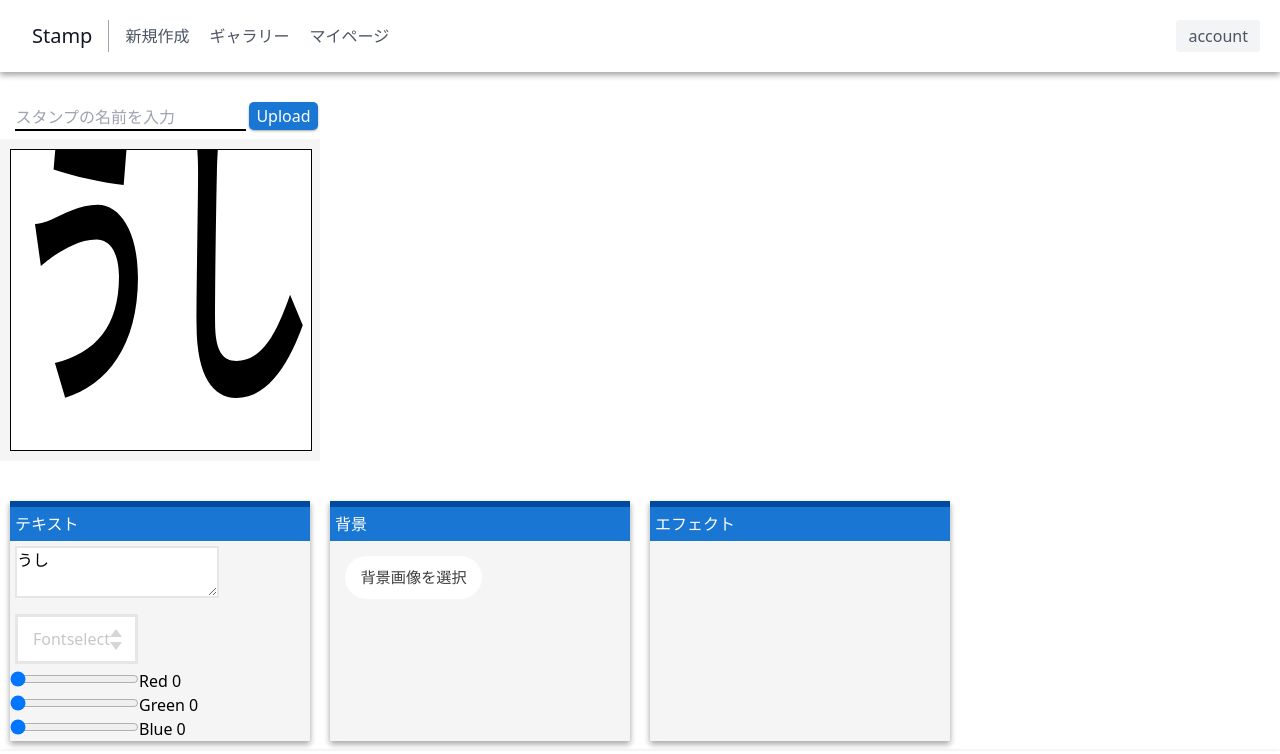
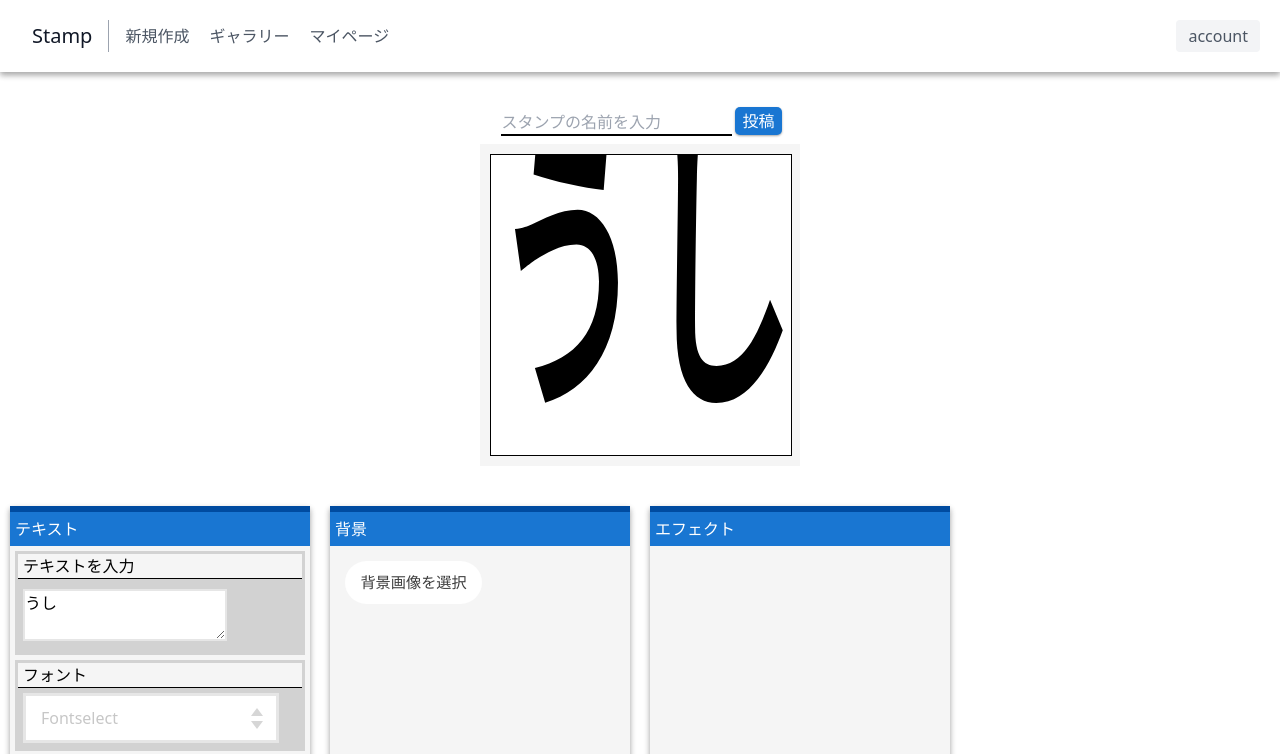
Before and after one commit to hackathon-22-spring-14/hackathon-22-spring-14-frontend, a Vue app: page / in a window 1280 px wide. Shown: the top 754 px of the page. Built offline with nearby package versions, Linux system fonts and the light colour scheme.

Commit message:
StampCardのデザインを変更

```diff
--- a/src/components/molecules/StampCard.vue
+++ b/src/components/molecules/StampCard.vue
@@ -1,5 +1,6 @@
 <template>
   <div id="stampCard" class="card">
+    <div class="card-top"></div>
     <!-- Cover -->
     <div class="card-cover">
       <p class="card-title">No.{{ num.toString() }} : {{ name }}</p>
@@ -39,10 +40,16 @@ export default defineComponent({
   display: flex;
   flex-direction: column;
   margin: 10px;
+  box-shadow: var(--standardShadow)
+}
+.card-top {
+  height: 5px;
+  background-color: var(--primaryDark);
 }
 .card-title {
-  padding: 5px;
-  background-color: whitesmoke;
+  padding: 5px 5px 5px 10px;
+  background-color: var(--primary);
+  color: var(--textOnPrimary)
 }
 
 .card-cover {
--- a/src/components/pages/CreatePage.vue
+++ b/src/components/pages/CreatePage.vue
@@ -1,26 +1,27 @@
 <template>
 <div class="stamp">
+  <div style="width:fit-content;">
     <div class="upload">
     <input v-model="title" placeholder="スタンプの名前を入力" class="stamp-title"/>
     <div class="upload-section">
-      <button @click="createStamp">Upload</button>
+      <button @click="createStamp">投稿</button>
     </div>
     </div>
     <div class="preview">
       <CanvasPreview />
     </div>
   </div>
+</div>
   <div class="setting-box">
     <div class="setting-text">
       <div class="box-top"></div>
       <p class="box-title">テキスト</p>
+      <div class="items">
+        <p class="items-title">テキストを入力</p>
         <textarea v-model="text" class="main-textarea"></textarea>
-      <div id="v-model-radiobutton" class="font-select">
-        <!--<input v-model="picked" type="radio" value="san-serif" />
-        <label for="san-serif">san-serif</label>
-        <br />
-        <input v-model="picked" type="radio" value="fantasy" />
-        <label for="fantasy">fantasy</label>-->
+      </div>
+      <div class="items">
+        <p class="items-title">フォント</p>
         <PulldownSelect
         :options="['san-serif', 'fantasy']"
         placeholder="Fontselect"
@@ -28,6 +29,8 @@
         @selected="picked = $event"
         />
       </div>
+      <div class="items">
+        <p class="items-title">文字の色</p>
         <input v-model="colors[0]" type="range" min="0" max="255" class="input-range"/>Red
         {{ colors[0] }}
         <br />
@@ -36,6 +39,8 @@
         <br />
         <input v-model="colors[2]" type="range" min="0" max="255" class="input-range"/>Blue
         {{ colors[2] }}
+      </div>
+
     </div>
 
     <div class="setting-background">
@@ -146,15 +151,17 @@ export default defineComponent({
 html {
   padding: 0;;
 }
+/**アップロード部分とプレビュー部分 */
 .stamp {
-  width: 300px;
+  display: flex;
+  width: auto;
   margin: 30px 0px 30px 0px;
   padding: 0px auto;
   justify-content: center;
 }
 .upload {
   display: flex;
-  width: 320px;
+  width: 310px;
   justify-content: center;
   margin: 5px;
 }
@@ -182,6 +189,7 @@ html {
   display: flex;
   width: 320px;
 }
+/**編集ボックス共通の部分 */
 .setting-box {
   flex-wrap: wrap;
   display: flex;
@@ -196,6 +204,18 @@ html {
   color: var(--textOnPrimary);
   padding: 5px;
 }
+.items {
+  background-color: rgb(210, 210, 210);
+  margin: 5px;
+  padding: 3px;
+}
+.items-title {
+  padding-left: 5px;
+  background-color: whitesmoke;
+  border-bottom: 1px solid black;
+  margin-bottom: 5px;
+}
+/* テキスト編集ボックス */
 .setting-text {
   background-color: whitesmoke;
   width: 300px;
@@ -213,12 +233,17 @@ html {
   margin: 5px;
   background-color: white;
 }
+.input-range{
+  margin-left: 5px;
+}
+/* 背景編集ボックス */
 .setting-background {
   background-color: whitesmoke;
   width: 300px;
   margin: 10px;
   box-shadow: var(--standardShadow);
 }
+/** エフェクト編集ボックス */
 .setting-effects {
   background-color: whitesmoke;
   width: 300px;
```
Lines whose indentation alone changed are shown as unchanged.
